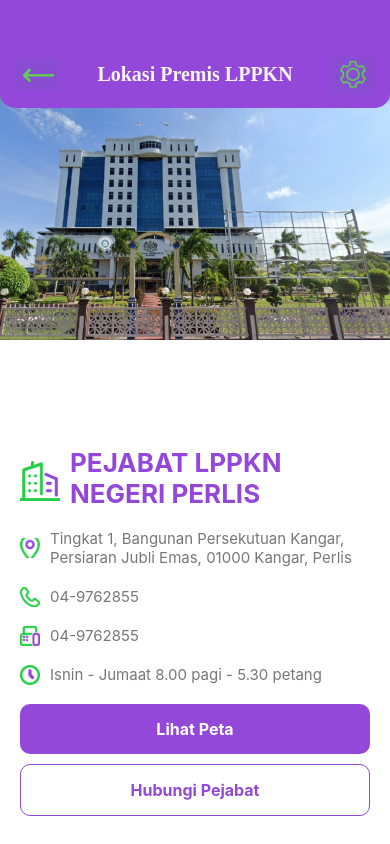
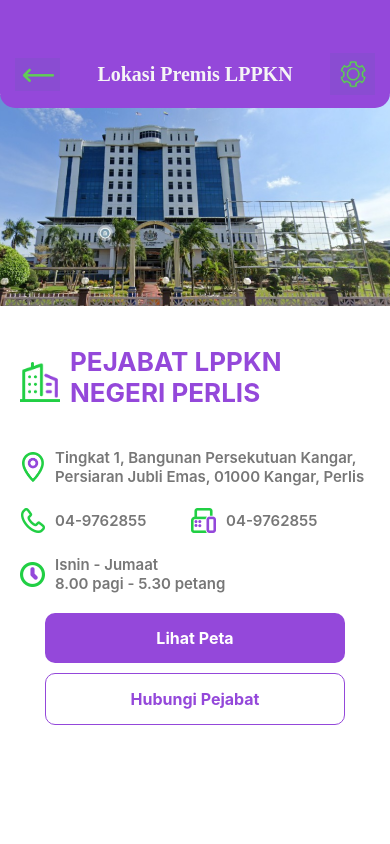
Before and after one commit to enzeeTech/LPPKNApp, a React Native app: screen / in a window 390 px wide. Built offline with nearby package versions, Linux system fonts and the light colour scheme.

Commit message:
Corrected info screen formatting and css. Fixed header issue.

```diff
--- a/app/screens/locationInfoScreen/BottomTabBar.js
+++ b/app/screens/locationInfoScreen/BottomTabBar.js
@@ -60,7 +60,6 @@
     marginBottom: 20,
   },
   iconContainer: {
-    // This container will ensure that the touchable area for the icons is large enough
     // padding: 20,
     justifyContent: 'center',
     alignItems: 'center',
--- a/app/screens/locationInfoScreen/Header.js
+++ b/app/screens/locationInfoScreen/Header.js
@@ -1,6 +1,65 @@
+// import React from 'react';
+// import { Image, TouchableOpacity } from 'react-native';
+// import { StyleSheet, View, Text, Platform, StatusBar, SafeAreaView } from 'react-native';
+
+// function Header() {
+//     return (
+//         <View style={styles.outerContainer}>
+//             <View style={styles.headerContainer}>
+//                 <TouchableOpacity onPress={() => console.log('Back Button Pressed!')}>
+//                     <Image
+//                         source={require('../../assets/backArrowKey.png')}
+//                         style = {styles.iconStyleBack}
+//                     />
+//                 </TouchableOpacity>
+//                 <Text style={styles.headerText}>Lokasi Premis LPPKN</Text>
+//                 <TouchableOpacity onPress={() => console.log('Settings Button Pressed!')}>
+//                     <Image
+//                         source={require('../../assets/settingsIcon.png')}
+//                         style = {styles.iconStyleSetting}
+//                     />
+//                 </TouchableOpacity>
+//             </View>
+//         </View>
+//     );
+// }
+
+// const styles = StyleSheet.create({
+//     outerContainer: {
+//         paddingTop: Platform.OS === 'android' ? StatusBar.currentHeight : 40,
+//         backgroundColor: '#9448DA',
+//         borderBottomLeftRadius: 15,
+//         borderBottomRightRadius: 15,
+//     },
+//     headerContainer: {
+//         height: 68,
+//         flexDirection: 'row',
+//         alignItems: 'center',
+//         justifyContent: 'space-between',
+//         paddingHorizontal: 15,
+//     },
+//     headerText: {
+//         color: '#F5F5F5',
+//         fontWeight: '600',
+//         fontSize: 20,
+//         fontFamily: 'Roboto-Regular',
+//         flex: 1,
+//         textAlign: 'center',
+//     },
+//     iconStyleBack: {
+//         width: 45,
+//         height: 45,
+//         resizeMode: 'contain',
+//     },
+//     iconStyleSetting: {
+//         width: 45,
+//         height: 45,
+//         resizeMode: 'contain',
+//     },
+// });
+// export default Header;
 import React from 'react';
-import { Image, TouchableOpacity } from 'react-native';
-import { StyleSheet, View, Text, Platform, StatusBar, SafeAreaView } from 'react-native';
+import { Image, TouchableOpacity, StyleSheet, View, Text, SafeAreaView, Platform, StatusBar } from 'react-native';
 
 function Header() {
     return (
@@ -26,10 +85,10 @@
 
 const styles = StyleSheet.create({
     outerContainer: {
-        paddingTop: Platform.OS === 'android' ? StatusBar.currentHeight : 40,
         backgroundColor: '#9448DA',
         borderBottomLeftRadius: 15,
         borderBottomRightRadius: 15,
+        paddingTop: Platform.OS === 'android' ? StatusBar.currentHeight : 40,
     },
     headerContainer: {
         height: 68,
@@ -55,6 +114,8 @@
         width: 45,
         height: 45,
         resizeMode: 'contain',
+        backgroundColor: 'transparent'
     },
 });
+
 export default Header;
--- a/app/screens/locationInfoScreen/InfoScreen.js
+++ b/app/screens/locationInfoScreen/InfoScreen.js
@@ -12,27 +12,27 @@
                 </View>
 
                 {/* Address */}
-                <View style={styles.infoContainer}>
-                    <Image source={require('../../assets/locationPinIcon.png')} style={styles.icon} />
+                <View style={styles.infoContainerLocation}>
+                    <Image source={require('../../assets/locationPinIcon.png')} style={styles.iconLocation} />
                     <Text style={styles.infoText}>Tingkat 1, Bangunan Persekutuan Kangar, Persiaran Jubli Emas, 01000 Kangar, Perlis</Text>
                 </View>
 
-                {/* Phone */}
+                <View style={styles.doubleInfoContainer}>
                     <View style={styles.infoContainer}>
                         <Image source={require('../../assets/phoneIcon.png')} style={styles.icon} />
                         <Text style={styles.infoText}>04-9762855</Text>
                     </View>
 
-                {/* Fax */}
                     <View style={styles.infoContainer}>
                         <Image source={require('../../assets/faxIcon.png')} style={styles.icon} />
                         <Text style={styles.infoText}>04-9762855</Text>
+                    </View>
                 </View>
 
                 {/* Operating Hours */}
                 <View style={styles.infoContainer}>
                     <Image source={require('../../assets/timeIcon.png')} style={styles.icon} />
-                    <Text style={styles.infoText}>Isnin - Jumaat 8.00 pagi - 5.30 petang</Text>
+                    <Text style={styles.infoText}>Isnin - Jumaat              8.00 pagi - 5.30 petang</Text>
                 </View>
 
                 {/* Buttons */}
@@ -58,8 +58,18 @@
     },
     contentContainer: {
         padding: 10,
+        backgroundColor: '#FFF',
+        borderTopLeftRadius: 20,
+        borderTopRightRadius: 20,
+        marginTop: 0,
     },
     titleContainer: {
+        flexDirection: 'row',
+        alignItems: 'center',
+        paddingVertical: 20,
+        maxWidth: '80%',
+    },
+    infoContainerLocation: {
         flexDirection: 'row',
         alignItems: 'center',
         paddingVertical: 5,
@@ -67,12 +77,28 @@
     infoContainer: {
         flexDirection: 'row',
         alignItems: 'center',
+        maxWidth: '60%',
         paddingVertical: 5,
     },
+
+    doubleInfoContainer: {
+        flexDirection: 'row',
+        justifyContent: 'space-between',
+        alignItems: 'center',
+        paddingVertical: 5,
+        maxWidth: '85%',
+    },
     icon: {
-      width: 20,
-      height: 20,
+        width: 25,
+        height: 25,
         marginRight: 10,
+        resizeMode: 'contain',
+    },
+    iconLocation: {
+        width: 25,
+        height: 30,
+        marginRight: 10,
+        resizeMode: 'contain',
     },
     iconBuilding: {
         width: 40,
@@ -80,33 +106,52 @@
         marginRight: 10,
       },
     infoTextTitle: {
-        // flex: 1,
+        flex: 1,
         color: '#9448DA',
         fontSize: 26,
         fontWeight: 'bold',
-        paddingBottom: 5,
+        paddingBottom: 10,
       },
     infoText: {
-    //   flex: 1,
+        flex: 1,
         color: '#777777',
+        fontWeight: '600',
         fontSize: 15,
         paddingVertical: 5
     },
     buttonOne: {
+        // backgroundColor: '#9448DA',
+        // padding: 15,
+        // borderRadius: 10,
+        // alignItems: 'center',
+        // marginTop: 10,
         backgroundColor: '#9448DA',
-      padding: 15,
+        paddingVertical: 15,
+        paddingHorizontal: 20,
         borderRadius: 10,
         alignItems: 'center',
+        alignSelf: 'center',
+        width: 300,
         marginTop: 10,
     },
     buttonTwo: {
+        // backgroundColor: '#FFFFFF',
+        // padding: 15,
+        // borderRadius: 10,
+        // alignItems: 'center',
+        // marginTop: 10,
+        // borderWidth: 1,
+        // borderColor: '#9448DA',
         backgroundColor: '#FFFFFF',
-        padding: 15,
+        paddingVertical: 15,
+        paddingHorizontal: 20,
         borderRadius: 10,
-        alignItems: 'center',
-        marginTop: 10,
         borderWidth: 1,
         borderColor: '#9448DA',
+        alignItems: 'center',
+        alignSelf: 'center',
+        width: 300,
+        marginTop: 10,
       },
     buttonTextOne: {
         color: '#FFFFFF',
--- a/app/screens/locationInfoScreen/MainScreen.js
+++ b/app/screens/locationInfoScreen/MainScreen.js
@@ -11,14 +11,18 @@
 
 function MainScreen() {
     return (
-        <View>
-            <ImageBackground
-                source={require('../../assets/negiriPerlisBackground.png')}
-                style={styles.backgroundImage}
-                resizeMode= "contain"
-            >
+        <View style={styles.container}>
+            <View style={styles.headerContainer}>
                 <Header />
-            </ImageBackground>
+            </View>
+            <View style={styles.imageContainer}>
+                <ImageBackground
+                    source={require('../../assets/negiriPerlisBackground.png')}
+                    style={styles.backgroundImage}
+                    resizeMode="cover"
+                >
+                </ImageBackground>
+            </View>
             <InfoScreen />
             {/* <BottomTabBar /> */}
         </View>
@@ -28,11 +32,21 @@
 const styles = StyleSheet.create({
     container: {
         flex: 1,
+        backgroundColor: '#FFFFFF',
+    },
+    headerContainer: {
+        position: 'absolute',
+        width: '100%',
+        zIndex: 10,
+    },
+    imageContainer: {
+        width: '100%',
+        height: screenHeight / 4,
+        marginTop: 95,
     },
     backgroundImage: {
-        height: screenHeight / 2, // Set the height of the background image to half of the screen height
-        width: '100%', // Set the width to span the full width of the screen
-
+        width: '100%',
+        height: '100%',
     },
 
 });
```
Also changed, not shown: app/assets/settingsIcon.png. Lines whose indentation alone changed are shown as unchanged.
